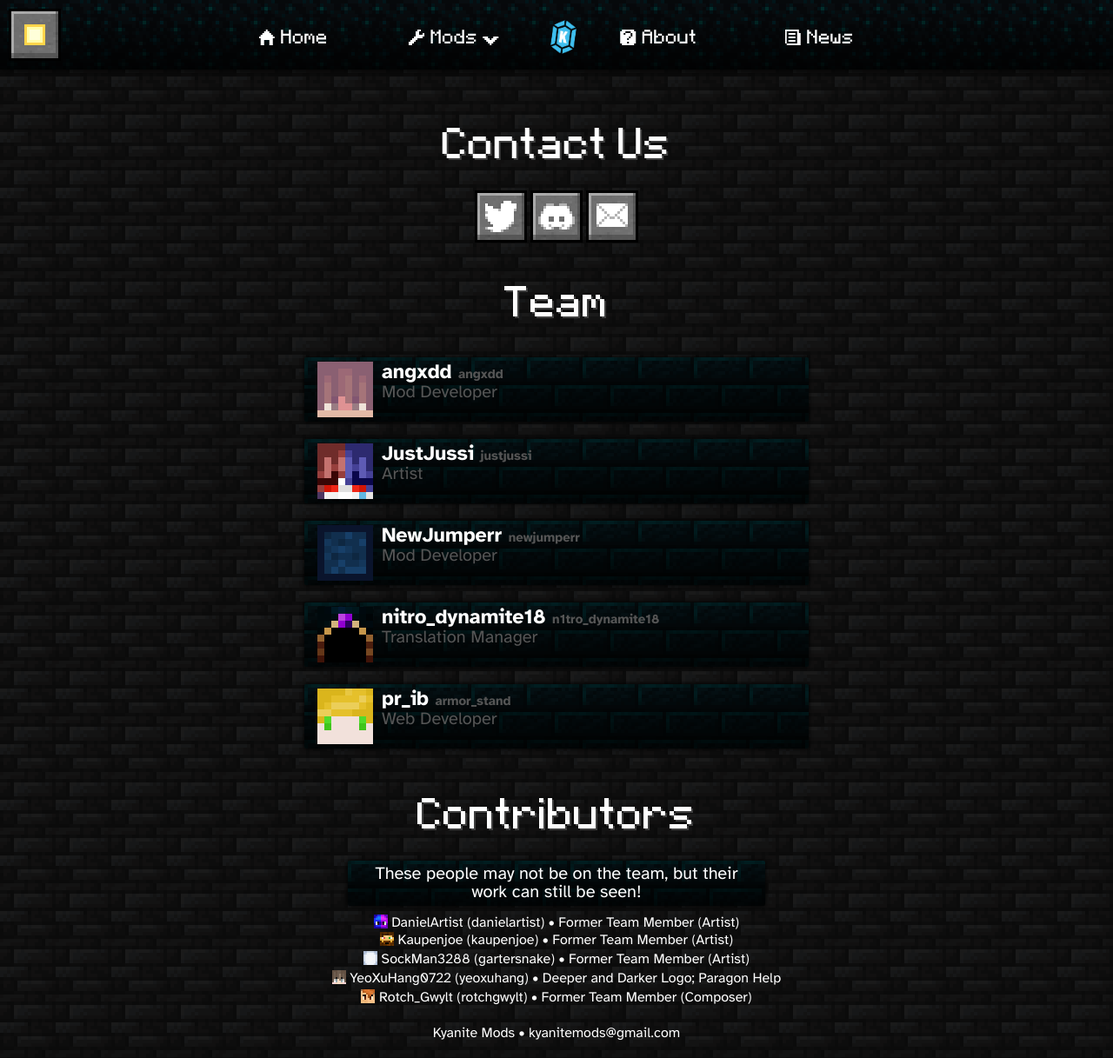
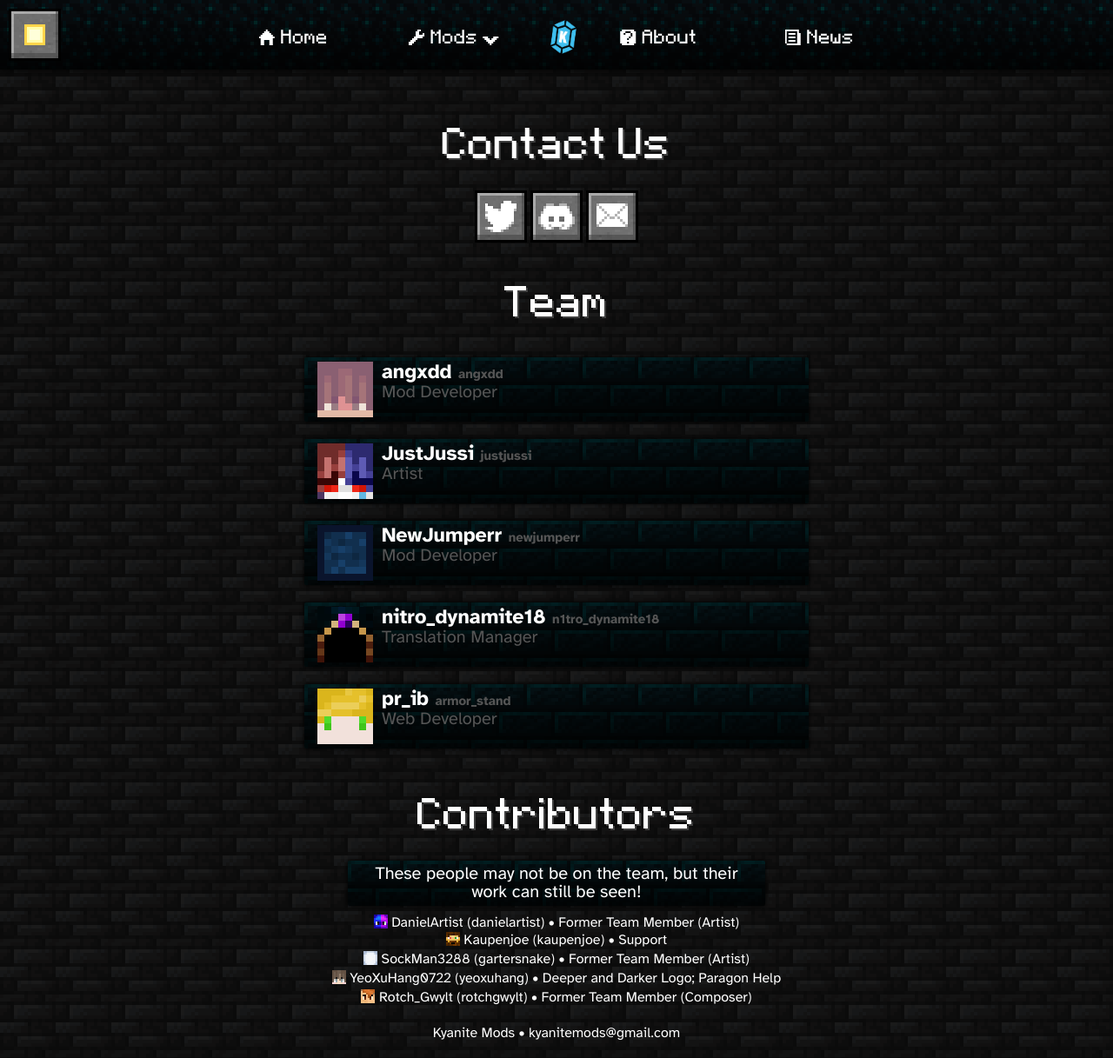
Before and after one commit to KyaniteMods/KyaniteMods.github.io, a Jekyll site: the page built from about.html, in a window 1280 px wide and 1217 px high. Shown: the whole window at 87% size. Built offline with Jekyll 4.4.1, drawn with Linux system fonts in a browser that asks for light colours; nearby versions of some CDN libraries; some web fonts are replaced.

Commit message:
Fix Kaupenjoe being listed as an artist

```diff
--- a/about.html
+++ b/about.html
@@ -12,7 +12,7 @@ title: about.title
 <h1 data-translate-string='{"translate":"category.about.contributors"}'>Contributors</h1>
 <div class="card text-card" data-translate-string='{"translate":"category.about.contributors.subtitle"}'>These people may not be on the team, but their work can still be seen!</div>
 <img src="{{ site.baseurl }}/assets/contributors/DanielArtist3076.png" style="width: 16px; image-rendering: pixelated;"><span style="vertical-align: 2px;"> DanielArtist (danielartist) • <span data-translate-string='{"translate":"roles.former_team_member","with":[{"translate":"roles.artist"}]}'></span><br>
-<img src="{{ site.baseurl }}/assets/contributors/Kaupenjoe.png" style="width: 16px; image-rendering: pixelated;"><span style="vertical-align: 2px;"> Kaupenjoe (kaupenjoe) • <span data-translate-string='{"translate":"roles.former_team_member","with":[{"translate":"roles.artist"}]}'></span></span><br>
+<img src="{{ site.baseurl }}/assets/contributors/Kaupenjoe.png" style="width: 16px; image-rendering: pixelated;"><span style="vertical-align: 2px;"> Kaupenjoe (kaupenjoe) • <span data-translate-string='{"translate":"roles.support"}'></span></span><br>
 <!--<img src="{{ site.baseurl }}/assets/contributors/mineblock11.png" style="width: 16px; image-rendering: pixelated;"><span style="vertical-align: 2px;"> mineblock11 (itsmineblock11#1878) • Former Team Member (Mod Developer)</span><br>-->
 <img src="{{ site.baseurl }}/assets/contributors/SockMan3288.png" style="width: 16px; image-rendering: pixelated;"><span style="vertical-align: 2px;"> SockMan3288 (gartersnake) • <span data-translate-string='{"translate":"roles.former_team_member","with":[{"translate":"roles.artist"}]}'></span></span><br>
 <img src="{{ site.baseurl }}/assets/contributors/YeoXuHang0722.png" style="width: 16px; image-rendering: pixelated;"><span style="vertical-align: 2px;"> YeoXuHang0722 (yeoxuhang) • <span data-translate-string='{"translate":"roles.deeperdarker_logo"}'></span>; <span data-translate-string='{"translate":"roles.paragon_help"}'></span></span><br>
```
